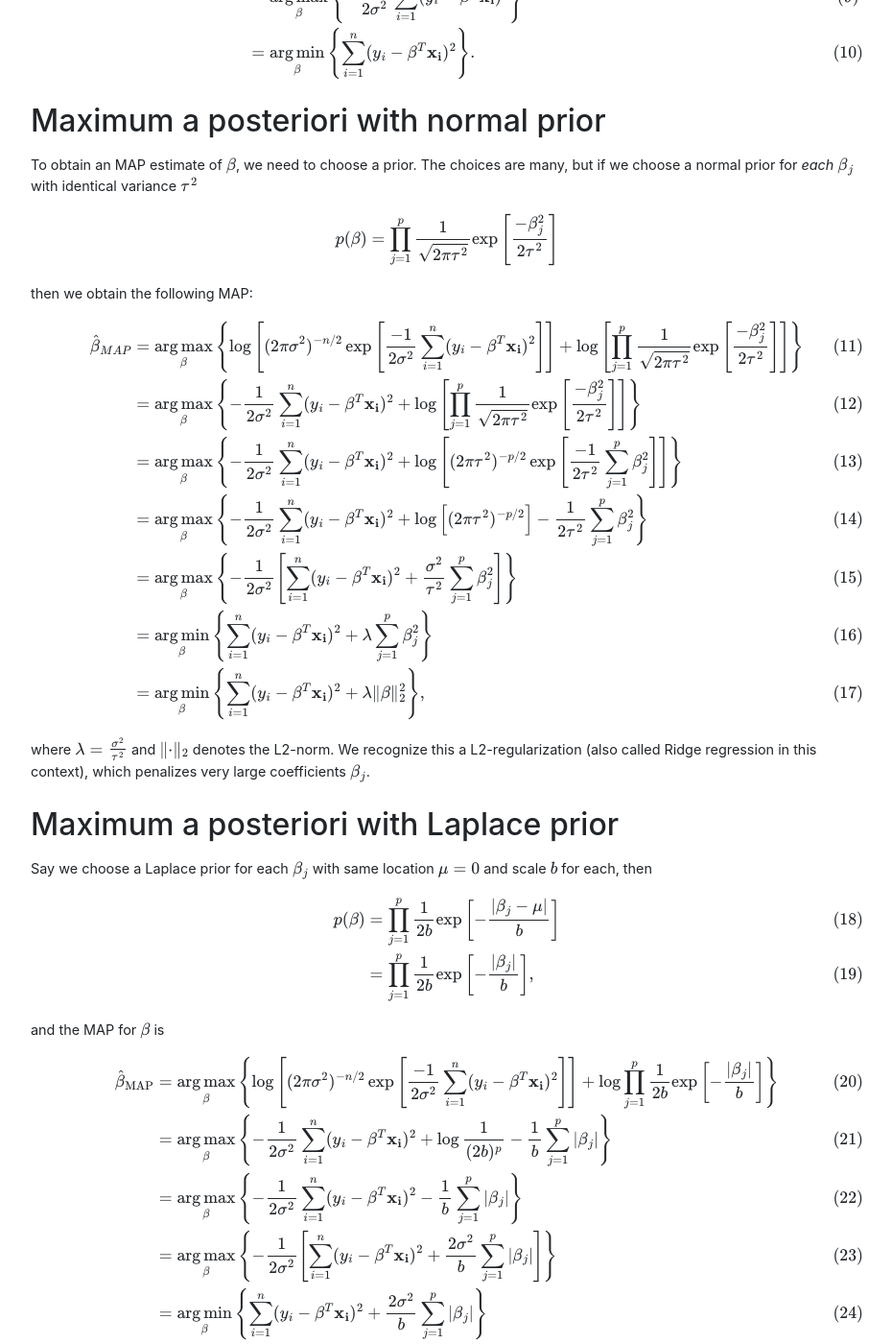
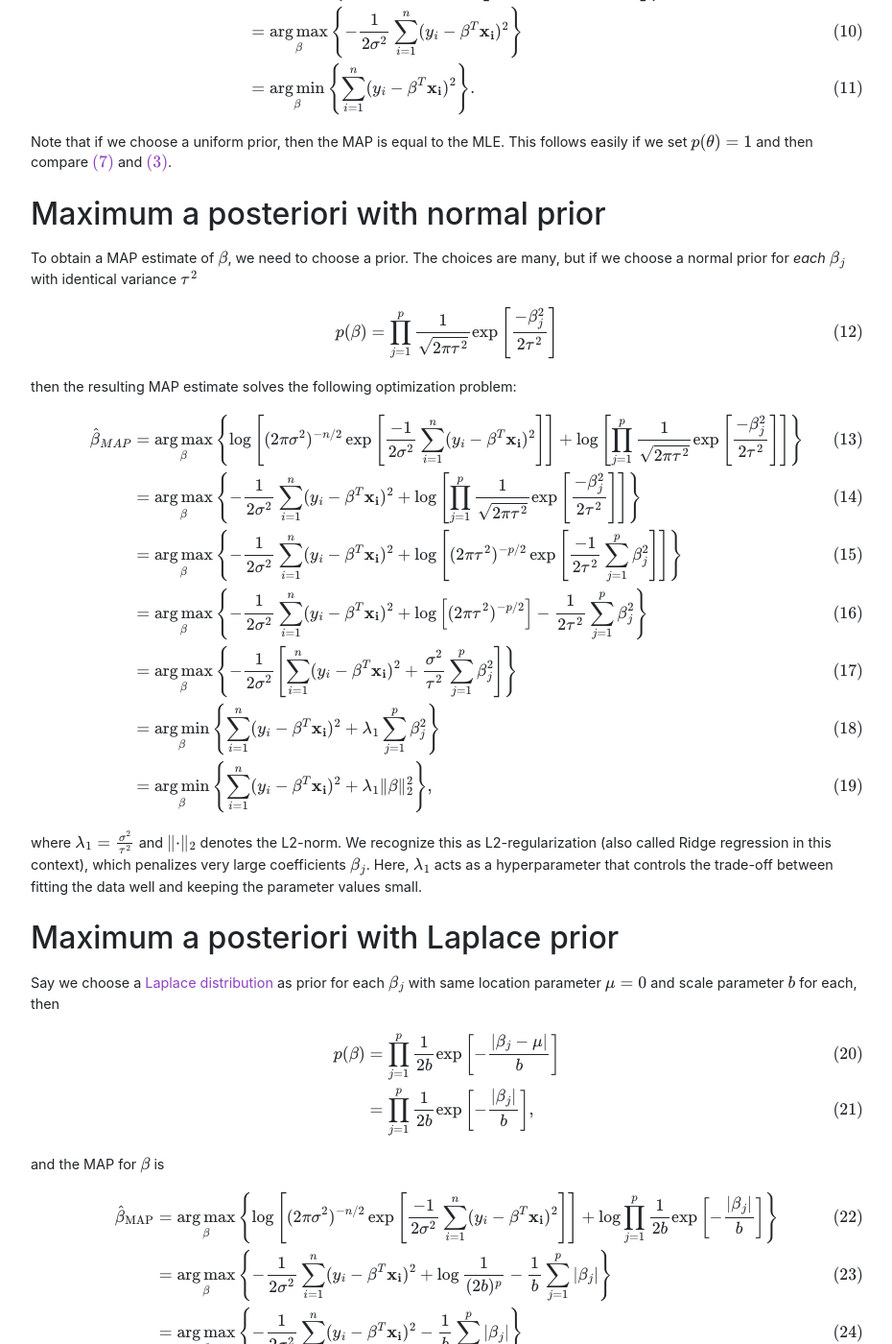
Before and after one commit to maja-burrack/maja-burrack.github.io, a Jekyll site: the page built from _posts/2025-04-28-maximum-a-posteriori-and-regularization.md, in a window 1280 px wide and 1400 px high, scrolled down 1250 px. Shown: the whole window at 96% size, without its empty margins (174-1104 px from the left). Built offline with Jekyll 4.4.1, drawn with Linux system fonts in a browser that asks for light colours; some of the changed text lies outside the part shown.

Commit message:
renamed and some changes

```diff
--- a/_posts/2025-04-27-map-and-regularization.md
+++ b/_posts/2025-04-28-maximum-a-posteriori-and-regularization.md
@@ -1,10 +1,10 @@
 ---
 layout: post
-title: Maximum a posteriori
-subtitle:
+title: Maximum a Posteriori and Regularization
+subtitle: I derive the maximum a posteriori (MAP) estimator and show how, under different prior choices, MAP estimation leads naturally to L2-regularization (Ridge regression) with a normal prior and L1-regularization (LASSO regression) with a Laplace prior.
 ---
 
-In Bayesian inference, we consider parameters to be random variables and data to be fixed. This is in stark contrast to classical (Frequentist) statistics where data is considered random and the parameters fixed. When we perform [Bayesian inference]({{site.baseurl}}/blog/bayesian-inference) , we estimate a probability distribution for each parameter, rather than a single number. However, sometimes we might be interested in a just one number, so how should be define this number? A common choice is the value that maximizes the posterior. This estimator is called the *maximum a posteriori (MAP)*-estimator:
+In Bayesian inference, we consider parameters to be random variables and data to be fixed. This is in stark contrast to classical (Frequentist) statistics where data is considered random and the parameters fixed. When we perform [Bayesian inference]({{site.baseurl}}/blog/bayesian-inference), we estimate a probability distribution for each parameter, rather than a single number. However, sometimes we might be interested in just one number, so how should we define this number? A common choice is the value that maximizes the posterior. This estimator is called the *maximum a posteriori (MAP)*-estimator:
 
 $$
 \begin{align}
@@ -30,7 +30,8 @@
 
 $$
 \begin{align}
-\hat{\theta}_{\text{MLE}} &= \underset{\theta}{\arg \max} \left \{ p(y \mid \theta ) \right \}.
+\hat{\theta}_{\text{MLE}} &= \underset{\theta}{\arg \max} \left \{ p(y \mid \theta ) \right \}\\
+    &= \underset{\theta}{\arg \max} \left \{ \log p(y \mid \theta) \right \}\label{7}.
 \end{align}$$
 
 If we consider a standard linear regression formulation
@@ -67,14 +68,18 @@
 \end{align}
 $$
 
+Note that if we choose a uniform prior, then the MAP is equal to the MLE. This follows easily if we set $p(\theta) =1$ and then compare \eqref{7} and \eqref{3}.
+
 ## Maximum a posteriori with normal prior
-To obtain an MAP estimate of $\beta$, we need to choose a prior. The choices are many, but if we choose a normal prior for *each* $\beta_j$ with identical variance $\tau^2$
+To obtain a MAP estimate of $\beta$, we need to choose a prior. The choices are many, but if we choose a normal prior for *each* $\beta_j$ with identical variance $\tau^2$
 
 $$
+\begin{equation}
 p(\beta) = \prod_{j=1}^{p} \frac{1}{\sqrt{2 \pi \tau^2}} \exp \left[ \frac{-\beta_j^2}{2\tau^2}\right]
+\end{equation}
 $$
 
-then we obtain the following MAP:
+then the resulting MAP estimate solves the following optimization problem:
 
 $$
 \begin{align}
@@ -105,20 +110,20 @@
 
     &= \underset{\beta}{\arg \min} \left \{
              \sum_{i=1}^{n} (y_i- \beta^T \mathbf{x_i})^2
-                +  \lambda \sum_{j=1}^p \beta_{j}^2
+                +  \lambda_1 \sum_{j=1}^p \beta_{j}^2
         \right \} \\
 
     &= \underset{\beta}{\arg \min} \left \{
              \sum_{i=1}^{n} (y_i- \beta^T \mathbf{x_i})^2
-                +  \lambda \lVert \beta \lVert_2^2
+                +  \lambda_1 \lVert \beta \rVert_2^2
         \right \},
 \end{align}
 $$
 
-where $\lambda = \frac{\sigma^2}{\tau^2}$ and $\lVert \cdot \lVert_2$ denotes the L2-norm. We recognize this a L2-regularization (also called Ridge regression in this context), which penalizes very large coefficients $\beta_j$.
+where $\lambda_1 = \frac{\sigma^2}{\tau^2}$ and $\lVert \cdot \rVert_2$ denotes the L2-norm. We recognize this as L2-regularization (also called Ridge regression in this context), which penalizes very large coefficients $\beta_j$. Here, $\lambda_1$ acts as a hyperparameter that controls the trade-off between fitting the data well and keeping the parameter values small.
 
 ## Maximum a posteriori with Laplace prior
-Say we choose a Laplace prior for each $\beta_j$ with same location $\mu=0$ and scale $b$ for each, then
+Say we choose a [Laplace distribution](https://en.wikipedia.org/wiki/Laplace_distribution) as prior for each $\beta_j$ with same location parameter $\mu=0$ and scale parameter $b$ for each, then
 
 $$
 \begin{align}
@@ -160,12 +165,14 @@
 
     &= \underset{\beta}{\arg \min} \left \{
         \sum_{i=1}^{n} (y_i- \beta^T \mathbf{x_i})^2
-        + \lambda \lVert \beta \lVert_1
+        + \lambda_2 \lVert \beta \rVert_1
         \right \}, \\
 
 \end{align}
 $$
 
-where $\lambda=\frac{2\sigma^2}{b}$ and $\lVert \cdot \lVert_1$ denotes the L1-norm. As above, we recognize this as a specific type of regularization, namely L1-regularization (also called LASSO regression in this context), which promotes sparsity in $\beta$.
+where $\lambda_2=\frac{2\sigma^2}{b}$ and $\lVert \cdot \rVert_1$ denotes the L1-norm. As above, we recognize this as a specific type of regularization, namely L1-regularization (also called LASSO regression in this context), which promotes sparsity in $\beta$. Again, $\lambda_2$ serves as a regularization strength, balancing the model's fit to the data against promoting sparsity in the coefficients.
+
 
 ## Conclusion
+In summary, the maximum a posteriori (MAP) estimator is a natural Bayesian alternative to the Frequentist maximum likelihood estimator (MLE). When combined with different priors, such as normal or Laplace distributions, the MAP leads directly to well-known regularization techniques like Ridge and LASSO regression. This highlights that regularization can be interpreted as introducing prior information about the parameters into the model.
```
